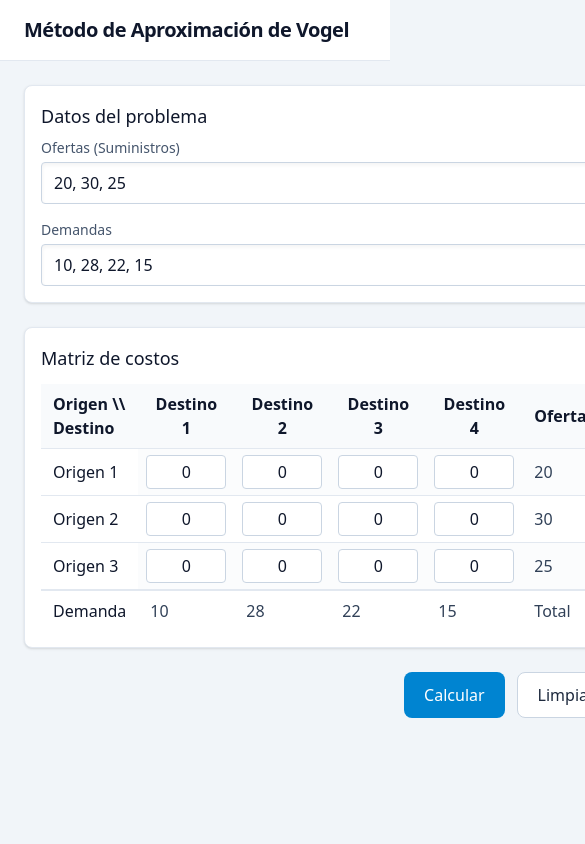
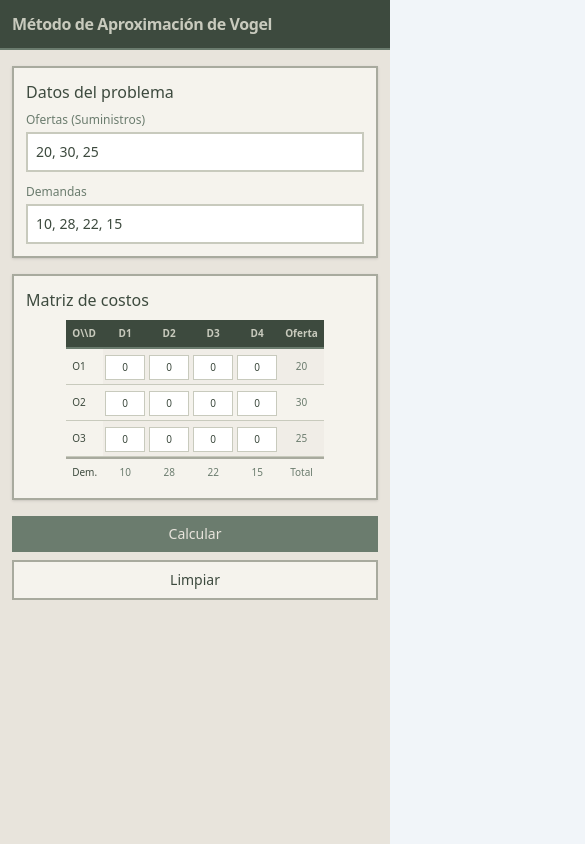
Before and after one commit to ERBV007/Vogel, a React (Vite) app: page / in a window 390 px wide. Shown: the top 844 px of the page, 585 px wide, since content can reach past the window. Built offline with nearby package versions, Linux system fonts and the light colour scheme.

Commit message:
Enhance UI styling and layout in App.tsx: updated background colors, text styles, and padding for improved readability; refined table structure and added responsive design elements.

```diff
--- a/src/App.tsx
+++ b/src/App.tsx
@@ -228,28 +228,28 @@ function App() {
     setError('')
   }
   return (
-    <main className="min-h-screen w-screen bg-slate-100 text-slate-900">
-      <header className="bg-white border-b border-slate-200 px-6 py-4">
-        <h1 className="text-xl font-semibold tracking-tight">Método de Aproximación de Vogel</h1>
+    <main className="min-h-screen w-full bg-[#e8e4dc] text-[#3d4a3e]">
+      <header className="bg-[#3d4a3e] border-b-2 border-[#6b7c6e] px-3 sm:px-6 py-3 sm:py-4">
+        <h1 className="text-base sm:text-xl font-semibold tracking-tight text-[#c8cabd]">Método de Aproximación de Vogel</h1>
       </header>
 
-      <section className="px-6 py-6 grid gap-6 max-w-5xl mx-auto">
-        <div className="bg-white border border-slate-200 rounded-lg p-4 shadow-sm">
-          <h2 className="text-lg font-medium mb-2">Datos del problema</h2>
-          <div className="grid gap-4 md:grid-cols-2">
+      <section className="px-3 sm:px-6 py-4 sm:py-6 grid gap-4 sm:gap-6 max-w-5xl mx-auto">
+        <div className="bg-[#f5f3ed] border-2 border-[#a8aa9e] p-3 sm:p-4 shadow-sm">
+          <h2 className="text-base sm:text-lg font-medium mb-2 text-[#3d4a3e]">Datos del problema</h2>
+          <div className="grid gap-3 sm:gap-4 md:grid-cols-2">
             <div className="grid gap-1">
-              <label className="text-sm text-slate-600">Ofertas (Suministros)</label>
+              <label className="text-xs sm:text-sm text-[#6b7c6e] font-medium">Ofertas (Suministros)</label>
               <input
-                className="bg-white border border-slate-300 rounded px-3 py-2 shadow-inner focus:outline-none focus:ring-2 focus:ring-sky-300"
+                className="bg-white border-2 border-[#c8cabd] px-2 sm:px-3 py-2 text-sm sm:text-base text-[#3d4a3e] focus:outline-none focus:border-[#6b7c6e] transition-colors"
                 placeholder="Ej: 20, 30, 25"
                 value={supplyText}
                 onChange={(e) => setSupplyText(e.target.value)}
               />
             </div>
             <div className="grid gap-1">
-              <label className="text-sm text-slate-600">Demandas</label>
+              <label className="text-xs sm:text-sm text-[#6b7c6e] font-medium">Demandas</label>
               <input
-                className="bg-white border border-slate-300 rounded px-3 py-2 shadow-inner focus:outline-none focus:ring-2 focus:ring-sky-300"
+                className="bg-white border-2 border-[#c8cabd] px-2 sm:px-3 py-2 text-sm sm:text-base text-[#3d4a3e] focus:outline-none focus:border-[#6b7c6e] transition-colors"
                 placeholder="Ej: 10, 28, 22, 15"
                 value={demandText}
                 onChange={(e) => setDemandText(e.target.value)}
@@ -258,91 +258,108 @@ function App() {
           </div>
         </div>
 
-        <div className="bg-white border border-slate-200 rounded-lg p-4 shadow-sm">
-          <h2 className="text-lg font-medium mb-3">Matriz de costos</h2>
+        <div className="bg-[#f5f3ed] border-2 border-[#a8aa9e] p-3 sm:p-4 shadow-sm">
+          <h2 className="text-base sm:text-lg font-medium mb-2 sm:mb-3 text-[#3d4a3e]">Matriz de costos</h2>
           <div className="overflow-x-auto">
-            <table className="w-auto mx-auto min-w-[520px] border-separate border-spacing-0">
+            <div className="flex justify-center">
+              <table className="border-separate border-spacing-0">
                 <thead>
-                <tr className="bg-slate-50">
-                  <th className="sticky left-0 z-10 bg-slate-50 text-left px-3 py-2 border-b border-slate-200">Origen \\ Destino</th>
+                  <tr className="bg-[#3d4a3e]">
+                    <th className="bg-[#3d4a3e] text-left px-1.5 sm:px-3 py-1.5 sm:py-2 border-b-2 border-[#6b7c6e] text-[#c8cabd] text-[10px] sm:text-sm font-semibold">O\\D</th>
                     {demands.map((_, j) => (
-                    <th key={j} className="px-3 py-2 border-b border-slate-200">{`Destino ${j + 1}`}</th>
+                      <th key={j} className="px-1.5 sm:px-3 py-1.5 sm:py-2 border-b-2 border-[#6b7c6e] text-[#c8cabd] text-[10px] sm:text-sm font-semibold whitespace-nowrap">D{j + 1}</th>
                     ))}
-                  <th className="px-3 py-2 border-b border-slate-200">Oferta</th>
+                    <th className="px-1.5 sm:px-3 py-1.5 sm:py-2 border-b-2 border-[#6b7c6e] text-[#c8cabd] text-[10px] sm:text-sm font-semibold whitespace-nowrap">Oferta</th>
                   </tr>
                 </thead>
                 <tbody>
                   {supplies.map((_, i) => (
-                  <tr key={i} className="odd:bg-slate-50/60">
-                    <th className="sticky left-0 z-10 bg-white text-left font-medium px-3 py-2 border-b border-slate-200">{`Origen ${i + 1}`}</th>
+                    <tr key={i} className="odd:bg-[#e8e4dc]/40">
+                      <th className="bg-[#f5f3ed] text-left font-medium px-1.5 sm:px-3 py-1.5 sm:py-2 border-b border-[#c8cabd] text-[#3d4a3e] text-[10px] sm:text-sm whitespace-nowrap">O{i + 1}</th>
                       {demands.map((_, j) => (
-                      <td key={j} className="px-2 py-1.5 border-b border-slate-200">
+                        <td key={j} className="px-0.5 sm:px-2 py-1 sm:py-1.5 border-b border-[#c8cabd]">
                           <input
-                          className="w-20 text-center bg-white border border-slate-300 rounded px-2 py-1 focus:outline-none focus:ring-2 focus:ring-sky-300"
-                          placeholder={`c${i + 1}${j + 1}`}
+                            className="w-10 sm:w-16 md:w-20 text-center bg-white border border-[#c8cabd] px-1 sm:px-2 py-1 text-[10px] sm:text-sm text-[#3d4a3e] focus:outline-none focus:border-[#6b7c6e] transition-colors"
+                            placeholder="0"
                             value={Number.isFinite(costs[i]?.[j]) ? costs[i][j] : 0}
                             onChange={(e) => updateCost(i, j, e.target.value)}
                           />
                         </td>
                       ))}
-                    <td className="px-3 py-2 border-b border-slate-200 text-slate-700">{supplies[i] ?? '—'}</td>
+                      <td className="px-1.5 sm:px-3 py-1.5 sm:py-2 border-b border-[#c8cabd] text-[#6b7c6e] text-[10px] sm:text-sm font-medium text-center">{supplies[i] ?? '—'}</td>
                     </tr>
                   ))}
                 </tbody>
                 <tfoot>
                   <tr>
-                  <th className="sticky left-0 z-10 bg-white text-left font-medium px-3 py-2 border-t border-slate-200">Demanda</th>
+                    <th className="bg-[#f5f3ed] text-left font-medium px-1.5 sm:px-3 py-1.5 sm:py-2 border-t-2 border-[#a8aa9e] text-[#3d4a3e] text-[10px] sm:text-sm">Dem.</th>
                     {demands.map((d, j) => (
-                    <td key={j} className="px-3 py-2 border-t border-slate-200 text-slate-700">{d ?? '—'}</td>
+                      <td key={j} className="px-1.5 sm:px-3 py-1.5 sm:py-2 border-t-2 border-[#a8aa9e] text-[#6b7c6e] text-[10px] sm:text-sm font-medium text-center">{d ?? '—'}</td>
                     ))}
-                  <td className="px-3 py-2 border-t border-slate-200 text-slate-700">Total</td>
+                    <td className="px-1.5 sm:px-3 py-1.5 sm:py-2 border-t-2 border-[#a8aa9e] text-[#6b7c6e] text-[10px] sm:text-sm font-medium text-center">Total</td>
                   </tr>
                 </tfoot>
               </table>
             </div>
           </div>
+        </div>
         {error && (
-          <div className="bg-red-50 border border-red-200 text-red-800 rounded-lg p-3">
+          <div className="bg-[#f5f3ed] border-2 border-[#8b7355] text-[#5c4a3a] p-2.5 sm:p-3 text-xs sm:text-sm font-medium">
             {error}
           </div>
         )}
 
-        <div className="flex gap-3 justify-end">
-          <button onClick={onCalculate} className="inline-flex items-center justify-center rounded-lg bg-sky-600 text-white px-5 py-2.5 font-medium hover:bg-sky-700 focus:outline-none focus-visible:ring-2 focus-visible:ring-sky-400 transition">
+        <div className="flex flex-col sm:flex-row gap-2 sm:gap-3 justify-end">
+          <button onClick={onCalculate} className="inline-flex items-center justify-center bg-[#6b7c6e] text-[#e8e4dc] px-4 sm:px-5 py-2 sm:py-2.5 text-sm sm:text-base font-medium hover:bg-[#3d4a3e] focus:outline-none transition-colors">
             Calcular
           </button>
-          <button onClick={onClear} className="inline-flex items-center justify-center rounded-lg border border-slate-300 bg-white px-5 py-2.5 font-medium text-slate-800 hover:bg-slate-50 focus:outline-none focus-visible:ring-2 focus-visible:ring-sky-400 transition">
+          <button onClick={onClear} className="inline-flex items-center justify-center border-2 border-[#a8aa9e] bg-[#f5f3ed] px-4 sm:px-5 py-2 sm:py-2.5 text-sm sm:text-base font-medium text-[#3d4a3e] hover:bg-[#e8e4dc] focus:outline-none transition-colors">
             Limpiar
           </button>
         </div>
 
         {result && costs.length > 0 && (
-          <div className="bg-white border border-slate-200 rounded-lg p-4 shadow-sm">
-            <h2 className="text-lg font-medium mb-3">Asignación (Vogel)</h2>
+          <div className="bg-[#f5f3ed] border-2 border-[#6b7c6e] p-3 sm:p-4 shadow-md">
+            <div className="flex flex-col sm:flex-row sm:items-center justify-between gap-2 sm:gap-3 mb-3">
+              <h2 className="text-base sm:text-lg font-semibold text-[#3d4a3e]">Asignación (Vogel)</h2>
+              <div className="flex items-center gap-3 sm:gap-4 text-xs sm:text-sm">
+                <span className="inline-flex items-center gap-1.5 sm:gap-2">
+                  <span className="h-2.5 w-2.5 sm:h-3 sm:w-3 border-2 border-[#6b7c6e] bg-[#7d9b87]"></span>
+                  <span className="text-[#3d4a3e] font-medium">Asignado</span>
+                </span>
+                <span className="inline-flex items-center gap-1.5 sm:gap-2">
+                  <span className="h-2.5 w-2.5 sm:h-3 sm:w-3 border-2 border-[#a8aa9e] bg-[#c8cabd]"></span>
+                  <span className="text-[#6b7c6e] font-medium">No asignado</span>
+                </span>
+              </div>
+            </div>
             <div className="overflow-x-auto">
-              <table className="w-auto mx-auto min-w-[520px] border-separate border-spacing-0">
+              <div className="flex justify-center">
+                <div className="border-2 border-[#a8aa9e]">
+                  <table className="border-collapse">
                     <thead>
-                  <tr className="bg-slate-50">
-                    <th className="sticky left-0 z-10 bg-slate-50 text-left px-3 py-2 border-b border-slate-200">Origen \\ Destino</th>
+                      <tr className="bg-[#3d4a3e]">
+                        <th className="bg-[#3d4a3e] text-left px-1.5 sm:px-4 py-1.5 sm:py-2 border-b-2 border-[#6b7c6e] text-[#c8cabd] text-[10px] sm:text-sm font-semibold">O\\D</th>
                         {demands.map((_, j) => (
-                      <th key={j} className="px-3 py-2 border-b border-slate-200">{`Destino ${j + 1}`}</th>
+                          <th key={j} className="px-1.5 sm:px-4 py-1.5 sm:py-2 border-b-2 border-[#6b7c6e] text-left text-[#c8cabd] text-[10px] sm:text-sm font-semibold whitespace-nowrap">D{j + 1}</th>
                         ))}
                       </tr>
                     </thead>
                     <tbody>
                       {supplies.map((_, i) => (
-                    <tr key={i} className="odd:bg-slate-50/60">
-                      <th className="sticky left-0 z-10 bg-white text-left font-medium px-3 py-2 border-b border-slate-200">{`Origen ${i + 1}`}</th>
+                        <tr key={i} className="odd:bg-[#e8e4dc]/40">
+                          <th className="bg-[#f5f3ed] text-left font-medium px-1.5 sm:px-4 py-1.5 sm:py-2 border-t border-[#c8cabd] text-[#3d4a3e] text-[10px] sm:text-sm whitespace-nowrap">O{i + 1}</th>
                           {demands.map((_, j) => {
                             const val = result.allocations[i]?.[j] ?? 0
                             const isChosen = val > 0
                             const cellClass = isChosen
-                          ? 'bg-emerald-50 text-emerald-900 border-emerald-200'
-                          : 'bg-red-50 text-red-800 border-red-200'
+                              ? 'bg-[#7d9b87] text-white'
+                              : 'bg-[#c8cabd] text-[#6b7c6e]'
+                            const textWeight = isChosen ? 'font-semibold' : 'font-medium'
                             return (
                               <td
                                 key={j}
-                            className={`text-center font-medium px-3 py-2 border-b ${cellClass}`}
+                                className={`px-2 sm:px-4 py-1.5 sm:py-2 text-center border-t border-[#c8cabd] text-[10px] sm:text-sm ${cellClass} ${textWeight}`}
                               >
                                 {val}
                               </td>
@@ -353,8 +370,10 @@ function App() {
                     </tbody>
                   </table>
                 </div>
-            <div className="mt-4 text-right font-medium">
-              Costo total: {result.totalCost}
+              </div>
+            </div>
+            <div className="mt-3 sm:mt-4 flex justify-center sm:justify-end">
+              <span className="inline-block bg-[#3d4a3e] text-[#c8cabd] px-3 sm:px-4 py-1.5 sm:py-2 text-xs sm:text-base font-semibold">Costo total: {result.totalCost}</span>
             </div>
           </div>
         )}
```
Lines whose indentation alone changed are shown as unchanged.
